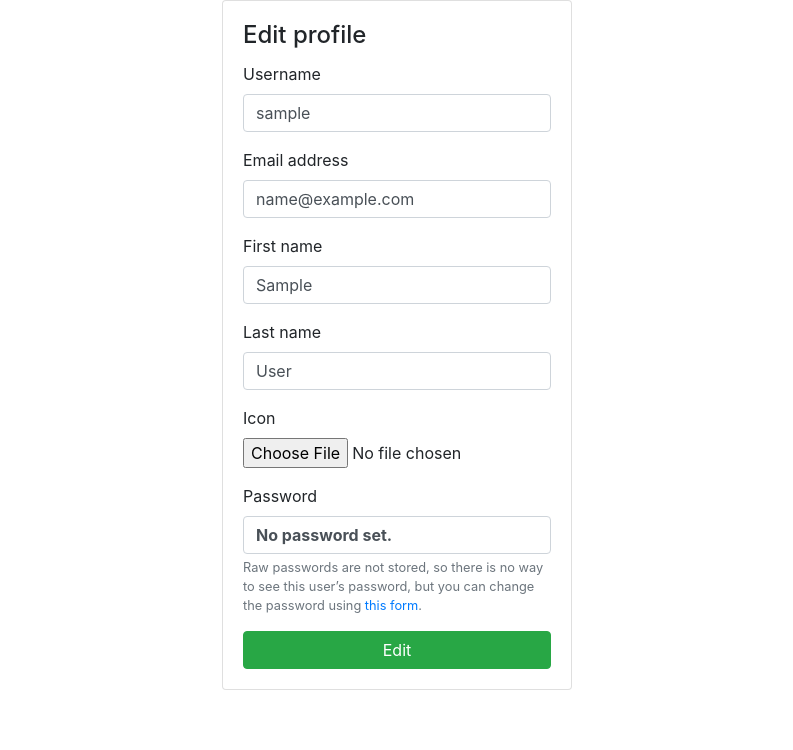
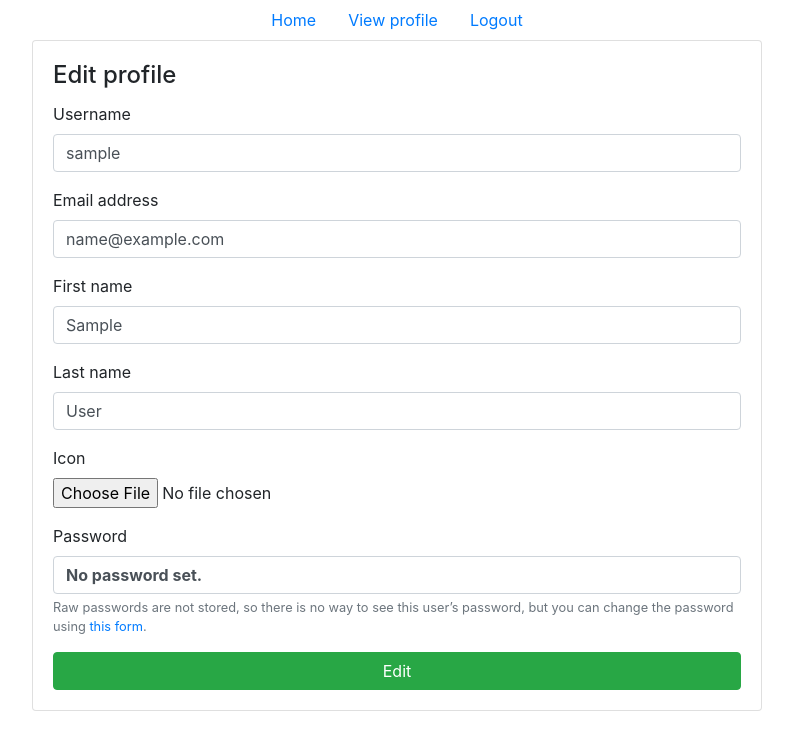
Before and after one commit to meshchaninov/user-agent-checker-test, a Django app: page /accounts/edit/ in a window 1280 px wide. Shown: the top 750 px of the page, without its empty margins (243-1036 px from the left). Run offline with Django 3.2, Linux system fonts and the light colour scheme; the visitor is signed in with stand-in values (Sample User, id 1); some libraries are stand-ins or nearby versions.

Commit message:
Сделал navbar

```diff
--- a/templates/base.html
+++ b/templates/base.html
@@ -9,6 +9,16 @@
     <title>Document</title>
 </head>
 <body>
+    <nav class="nav justify-content-center">
+        <a class="nav-link active" href="/">Home</a>
+        {% if user.is_authenticated %}
+        <a class="nav-link" href="/accounts/profile">View profile</a>
+        <a class="nav-link" href="/accounts/logout">Logout</a>
+        {% else %}
+        <a class="nav-link" href="/accounts/login">Login</a>
+        <a class="nav-link" href="/accounts/registration">Registration</a>
+        {% endif %}
+    </nav>
     {% block content %}
     {% endblock %}
 </body>
--- a/templates/registration/base_registration.html
+++ b/templates/registration/base_registration.html
@@ -3,7 +3,7 @@
 {% block content %}
 <div class="container">
     <div class="row justify-content-center">
-        <div class="col-4">
+        <div class="col-8">
             {% block registration %}
             {% endblock registration %}
         </div>
```
Also changed, not shown: templates/index.html (+3 -13 lines).
